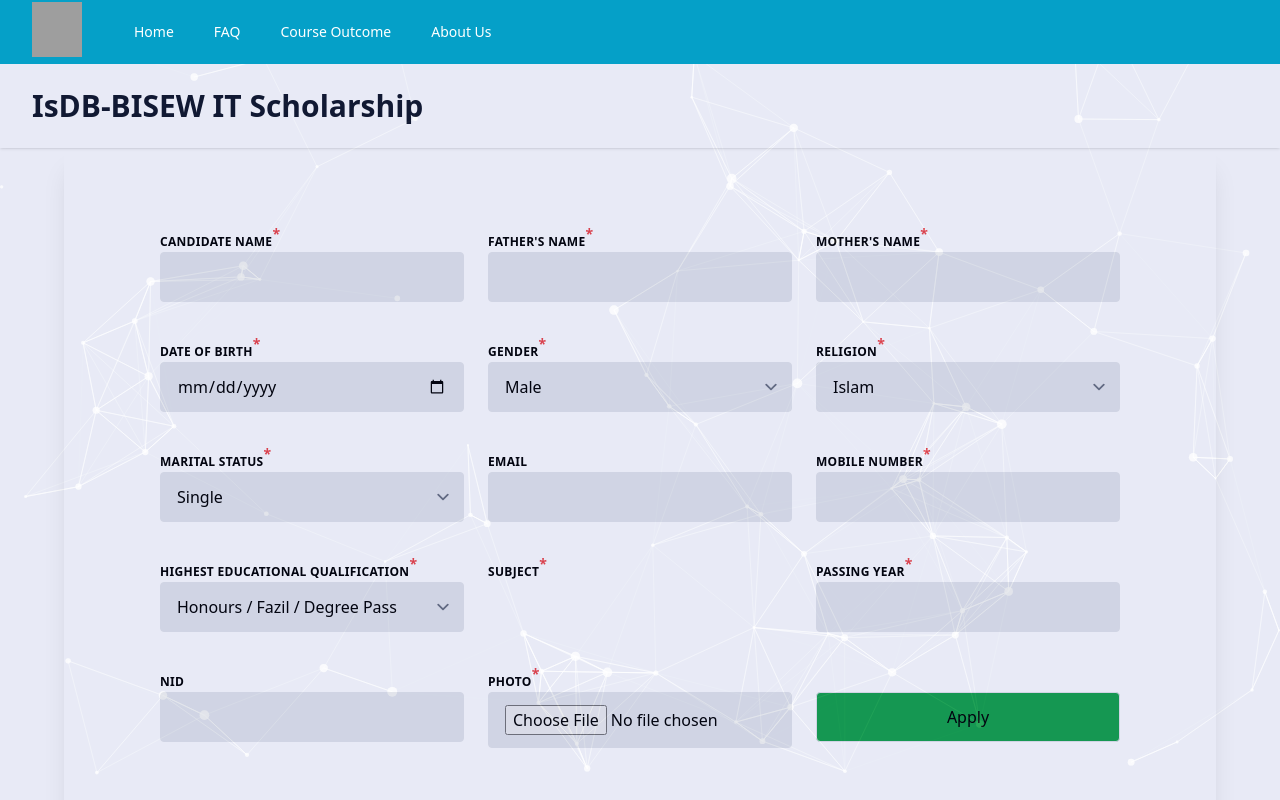
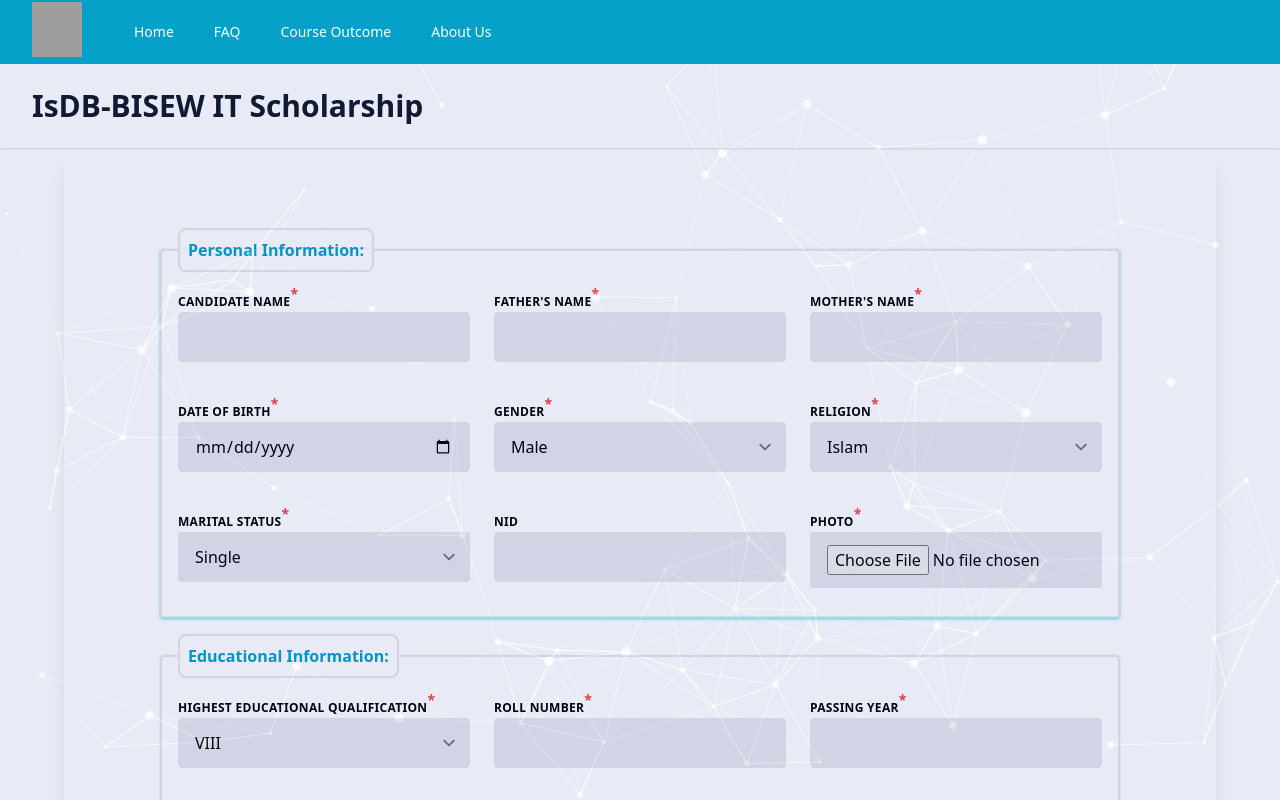
Before and after one commit to ringkubd/apply_vocational_isdb, a Next.js app: page /apply in a window 1280 px wide. Shown: the top 800 px of the page. Built offline with nearby package versions, Linux system fonts and the light colour scheme; grey boxes are pictures that could not be loaded.

Commit message:
form updated

```diff
--- a/pages/apply/index.js
+++ b/pages/apply/index.js
@@ -20,8 +20,10 @@
             </Head>
             <Header title={`IsDB-BISEW IT Scholarship`} />
 
-            <div className="bg-gray-100 mx-auto max-w-6xl bg-white md:py-20 py-10 px-12 lg:px-24 shadow-xl mb-24">
+            <div className="bg-gray-100 mx-auto max-w-6xl bg-white md:py-20 py-10 px-10 md:px-24 shadow-xl mb-24">
                 <form>
+                    <fieldset className="border-2 p-4 mb-4 shadow hover:shadow-2xl rounded group shadow-cyan-500/50">
+                        <legend className="font-bold text-[#05A0C8] border-2 p-2 rounded-lg group-hover:animate-bounce">Personal Information:</legend>
                         <div className="-mx-3 md:flex mb-6">
                             <div className="md:w-1/2 px-3 mb-6 md:mb-0">
                                 <label htmlFor="name" className="uppercase tracking-wide text-black text-xs font-bold mb-2">Candidate Name<sup className="text-sm text-red-500">*</sup></label>
@@ -57,7 +59,7 @@
                                 </select>
                             </div>
                         </div>
-                    <div className="-mx-3 md:flex mb-6">
+                        <div className="-mx-3 md:flex">
                             <div className="md:w-1/2 px-3 mb-6 md:mb-0">
                                 <label htmlFor="marital_status" className="uppercase tracking-wide text-black text-xs font-bold mb-2">Marital Status<sup className="text-sm text-red-500">*</sup></label>
                                 <select name="marital_status" required id="marital_status" className="w-full bg-gray-200 text-black border border-gray-200 rounded py-3 px-4 mb-3">
@@ -65,6 +67,52 @@
                                     <option value="married">Married</option>
                                 </select>
                             </div>
+                            <div className="md:w-1/2 px-3 mb-6 md:mb-0">
+                                <label htmlFor="nid" className="uppercase tracking-wide text-black text-xs font-bold mb-2">NID</label>
+                                <input type="number" id="nid" className="w-full bg-gray-200 text-black border border-gray-200 rounded py-3 px-4 mb-3"/>
+                            </div>
+                            <div className="md:w-1/2 px-3 mb-6 md:mb-0">
+                                <label htmlFor="photo" className="uppercase tracking-wide text-black text-xs font-bold mb-2">Photo<sup className="text-sm text-red-500">*</sup></label>
+                                <input type="file" accept="image/*" id="photo" className="w-full bg-gray-200 text-black border border-gray-200 rounded py-3 px-4 mb-3"/>
+                            </div>
+                        </div>
+                    </fieldset>
+                    <fieldset className="border-2 p-4 mb-4 shadow hover:shadow-2xl rounded group">
+                        <legend className="font-bold text-[#05A0C8] border-2 p-2 rounded-lg  group-hover:animate-bounce">Educational Information:</legend>
+                        <div className="-mx-3 md:flex mb-6">
+                            <div className="md:w-1/2 px-3 mb-6 md:mb-0">
+                                <label htmlFor="last_degree" className="uppercase tracking-wide text-black text-xs font-bold mb-2">Highest Educational Qualification<sup className="text-sm text-red-500">*</sup></label>
+                                <select name="education" required id="last_degree" className="w-full bg-gray-200 text-black border border-gray-200 rounded py-3 px-4 mb-3">
+                                    <option value="VIII">VIII</option>
+                                    <option value="JSC">JSC</option>
+                                    <option value="JDC">JDC</option>
+                                    <option value="SSC">SSC</option>
+                                    <option value="Dakhil">Dakhil</option>
+                                    <option value="SSC-VOC">SSC-VOC</option>
+                                    <option value="Dakhil-VOC">Dakhil-VOC</option>
+                                    <option value="HSC">HSC</option>
+                                    <option value="Alim">Alim</option>
+                                    <option value="Bachelor">Bachelor</option>
+                                    <option value="Fazil">Fazil</option>
+                                    <option value="BA(Hons)">BA (Hons)</option>
+                                    <option value="Masters">Masters</option>
+                                    <option value="Kamil">Kamil</option>
+                                    <option value="Diploma">Diploma</option>
+                                </select>
+                            </div>
+                            <div className="md:w-1/2 px-3 mb-6 md:mb-0">
+                                <label htmlFor="roll" className="uppercase tracking-wide text-black text-xs font-bold mb-2">Roll Number<sup className="text-sm text-red-500">*</sup></label>
+                                <input type="number" name="roll" required id="roll" className="w-full bg-gray-200 text-black border border-gray-200 rounded py-3 px-4 mb-3"/>
+                            </div>
+                            <div className="md:w-1/2 px-3 mb-6 md:mb-0">
+                                <label htmlFor="passing_year" className="uppercase tracking-wide text-black text-xs font-bold mb-2">Passing Year<sup className="text-sm text-red-500">*</sup></label>
+                                <input type="number" name="passing_year" required id="passing_year" className="w-full bg-gray-200 text-black border border-gray-200 rounded py-3 px-4 mb-3" />
+                            </div>
+                        </div>
+                    </fieldset>
+                    <fieldset className="border-2 p-4 shadow hover:shadow-2xl mb-4 rounded group">
+                        <legend className="font-bold text-[#05A0C8] border-2 p-2 rounded-lg  group-hover:animate-bounce">Contact Information:</legend>
+                        <div className="-mx-3 md:flex mb-6">
                             <div className="md:w-1/2 px-3 mb-6 md:mb-0">
                                 <label htmlFor="email" className="uppercase tracking-wide text-black text-xs font-bold mb-2">Email</label>
                                 <input type="email" id="email" className="w-full bg-gray-200 text-black border border-gray-200 rounded py-3 px-4 mb-3"/>
@@ -74,33 +122,8 @@
                                 <input type="tel" name="mobile" required id="mobile" className="w-full bg-gray-200 text-black border border-gray-200 rounded py-3 px-4 mb-3" />
                             </div>
                         </div>
-
+                    </fieldset>
                     <div className="-mx-3 md:flex mb-6">
-                        <div className="md:w-1/2 px-3 mb-6 md:mb-0">
-                            <label htmlFor="last_degree" className="uppercase tracking-wide text-black text-xs font-bold mb-2">Highest Educational Qualification<sup className="text-sm text-red-500">*</sup></label>
-                            <select name="last_degree" required id="last_degree" className="w-full bg-gray-200 text-black border border-gray-200 rounded py-3 px-4 mb-3">
-                                <option value="honours_fazil_degree_pass">Honours / Fazil / Degree Pass</option>
-                                <option value="kamil_masters">Master's / Kamil</option>
-                                <option value="4 Year Diploma">4 Year Diploma</option>
-                            </select>
-                        </div>
-                        <div className="md:w-1/2 px-3 mb-6 md:mb-0">
-                            <label htmlFor="subject" className="uppercase tracking-wide text-black text-xs font-bold mb-2">Subject<sup className="text-sm text-red-500">*</sup></label>
-                        </div>
-                        <div className="md:w-1/2 px-3 mb-6 md:mb-0">
-                            <label htmlFor="passing_year" className="uppercase tracking-wide text-black text-xs font-bold mb-2">Passing Year<sup className="text-sm text-red-500">*</sup></label>
-                            <input type="number" name="passing_year" required id="passing_year" className="w-full bg-gray-200 text-black border border-gray-200 rounded py-3 px-4 mb-3" />
-                        </div>
-                    </div>
-                    <div className="-mx-3 md:flex mb-6">
-                        <div className="md:w-1/2 px-3 mb-6 md:mb-0">
-                            <label htmlFor="nid" className="uppercase tracking-wide text-black text-xs font-bold mb-2">NID</label>
-                            <input type="number" id="nid" className="w-full bg-gray-200 text-black border border-gray-200 rounded py-3 px-4 mb-3"/>
-                        </div>
-                        <div className="md:w-1/2 px-3 mb-6 md:mb-0">
-                            <label htmlFor="photo" className="uppercase tracking-wide text-black text-xs font-bold mb-2">Photo<sup className="text-sm text-red-500">*</sup></label>
-                            <input type="file" accept="image/*" id="photo" className="w-full bg-gray-200 text-black border border-gray-200 rounded py-3 px-4 mb-3"/>
-                        </div>
                         <div className="md:w-1/2 md:mt-6 px-3 mb-6 md:mb-0">
                             <input type="submit" value="Apply" className="w-full bg-green-600 text-black border border-gray-200 rounded py-3 px-4 mb-3"/>
                         </div>
```
Lines whose indentation alone changed are shown as unchanged.
